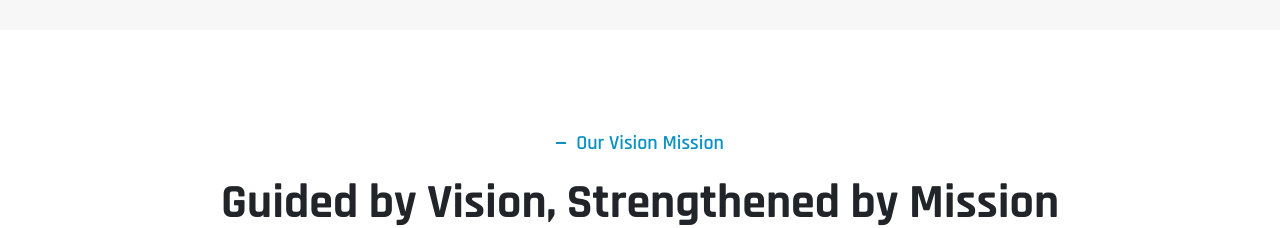
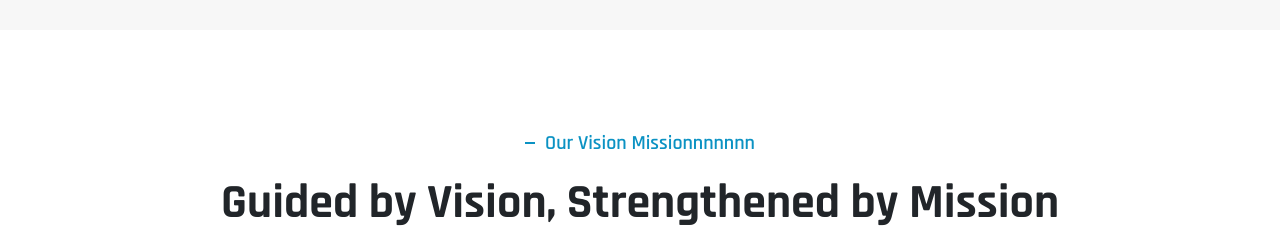
Before and after one commit to harsh9727/revotek, a React (Create React App) app: page / in a window 1280 px wide. Shown: the part 2780-3008 px from the top of the page. Built offline with nearby package versions, Linux system fonts and the light colour scheme.

Commit message:
check right folder

```diff
--- a/src/components/home/VisionMission.jsx
+++ b/src/components/home/VisionMission.jsx
@@ -8,7 +8,7 @@ const VisionMission = () => {
         <section className="vision-mission">
             <Container>
                 <div className="about-content" data-aos="fade-up">
-                    <h5 className="sub-title">Our Vision Mission</h5>
+                    <h5 className="sub-title">Our Vision Missionnnnnnn</h5>
                     <h3 className="title">Guided by Vision, Strengthened by Mission</h3>
                     <p className="description">
                         We are committed to delivering safe, reliable, and innovative elevator solutions that enhance everyday living. Our focus is on quality, customer trust, and long-term service excellence.
```
